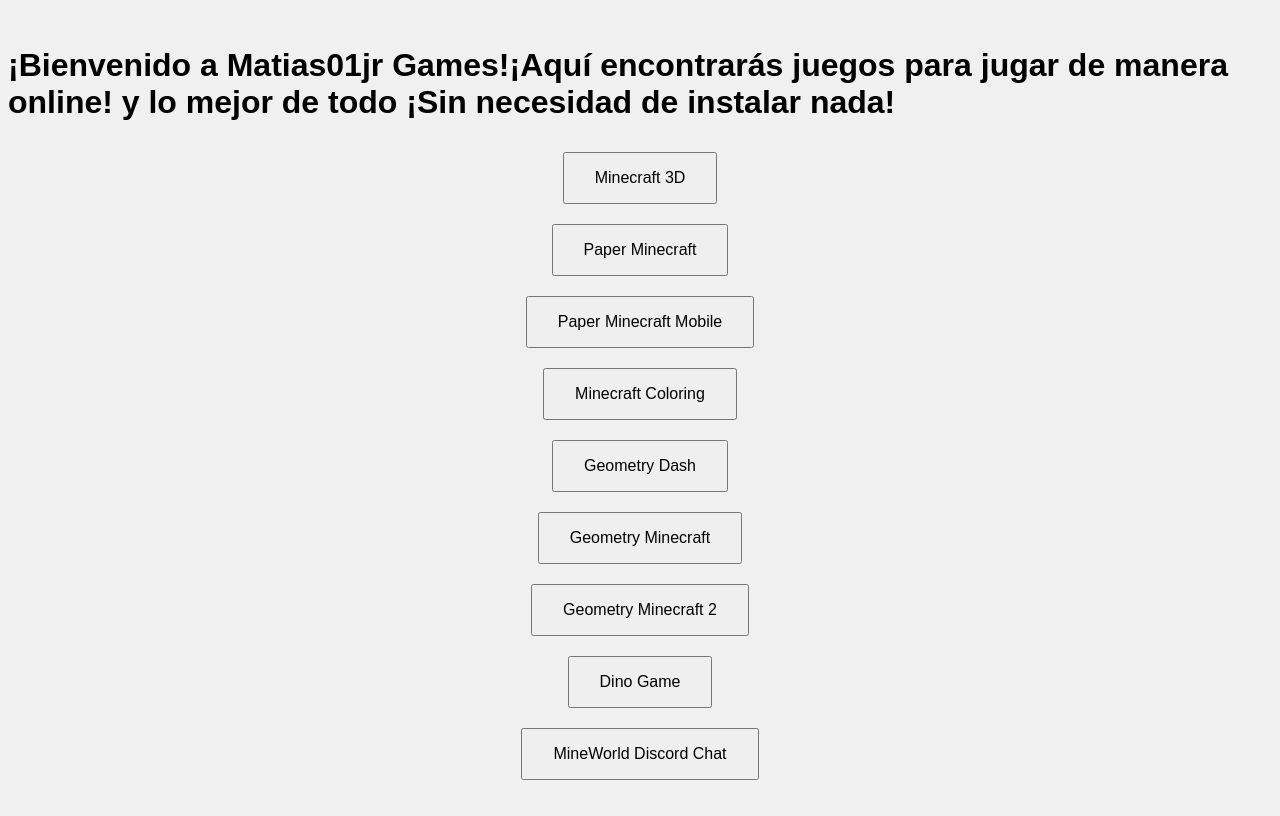
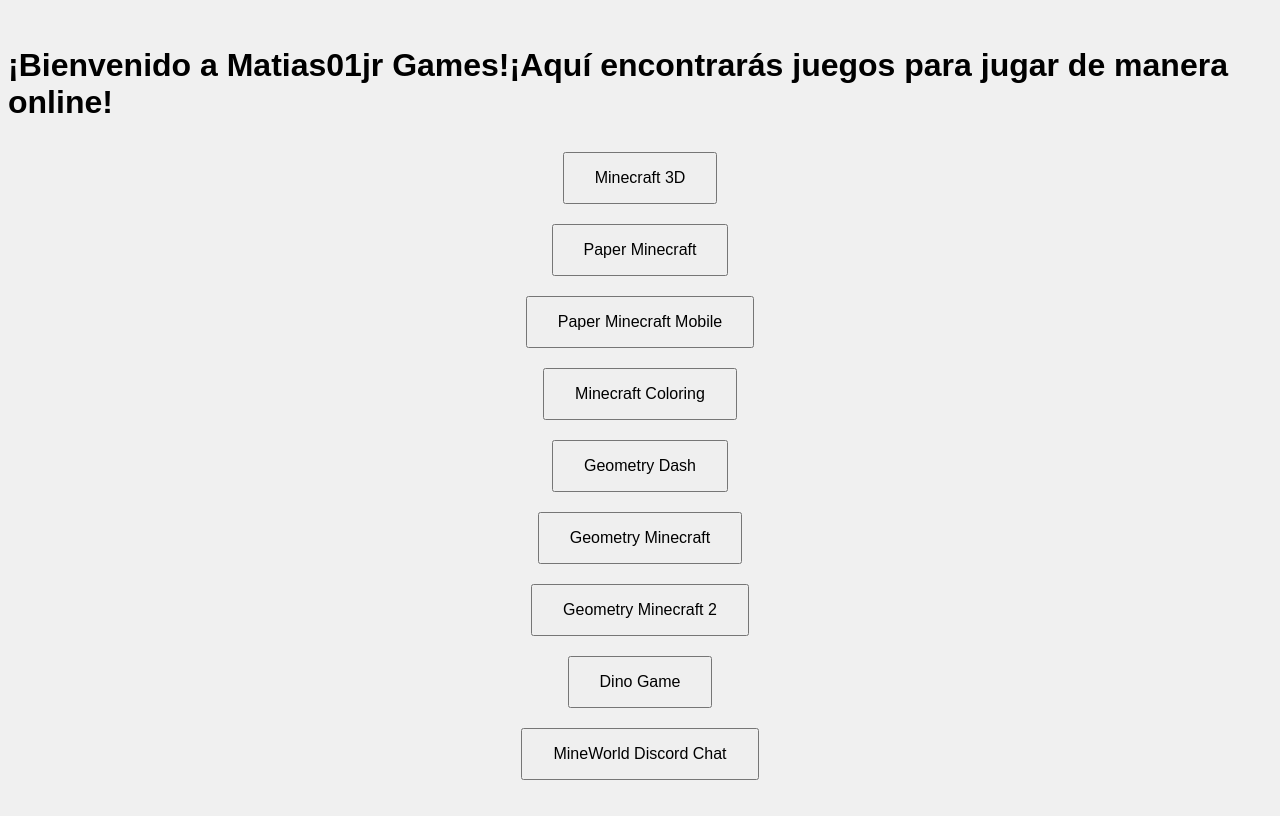
Before and after one commit to Matias01jr/Matias01jr.github.io, a plain HTML site: page index.html in a window 1280 px wide. Drawn offline with Linux system fonts and the light colour scheme.

Commit message:
Update index.html

```diff
--- a/index.html
+++ b/index.html
@@ -23,7 +23,7 @@
     </style>
 </head>
 <body>
-    <h1>¡Bienvenido a Matias01jr Games!¡Aquí encontrarás juegos para jugar de manera online! y lo mejor de todo ¡Sin necesidad de instalar nada!</h1>
+    <h1>¡Bienvenido a Matias01jr Games!¡Aquí encontrarás juegos para jugar de manera online!</h1>
 
     <button onclick="location.href='Minecraft-3DCraft.html'">Minecraft 3D</button>
     <button onclick="location.href='Paper-Minecraft.html'">Paper Minecraft</button>
```
